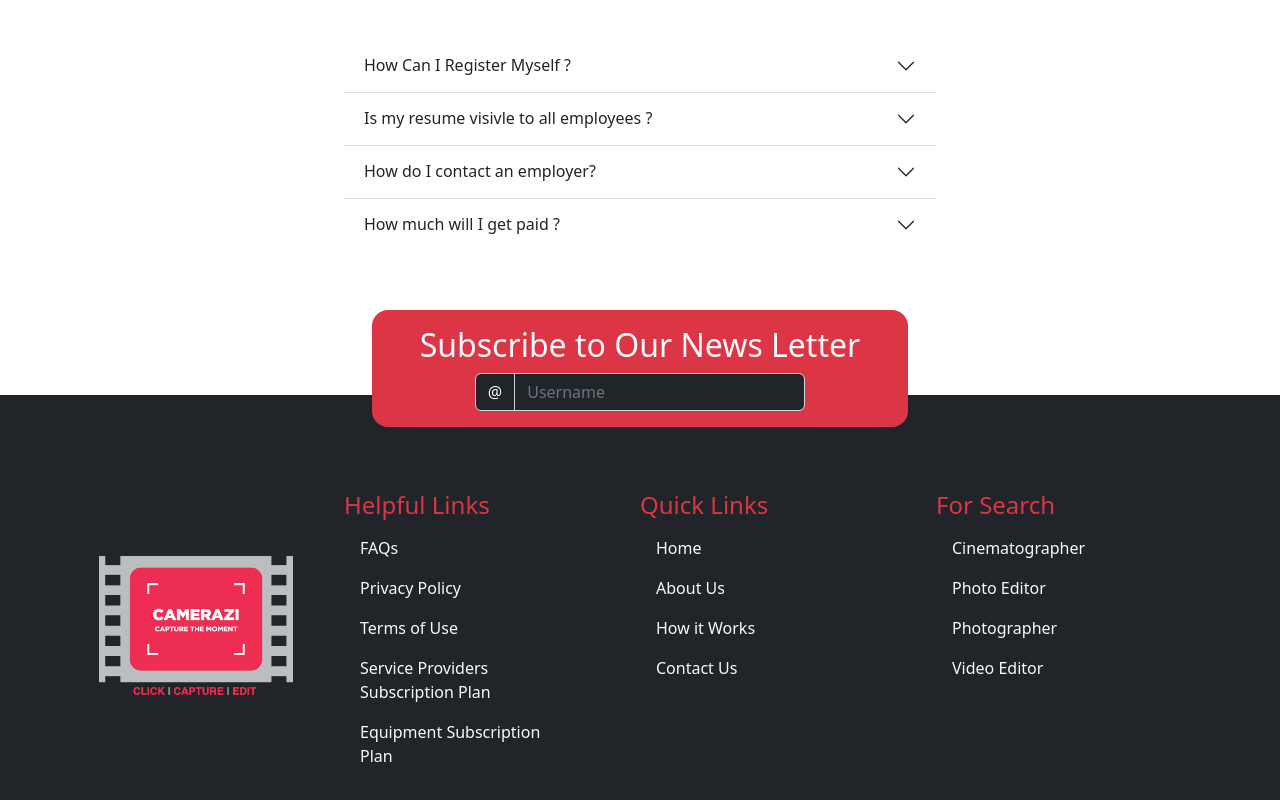
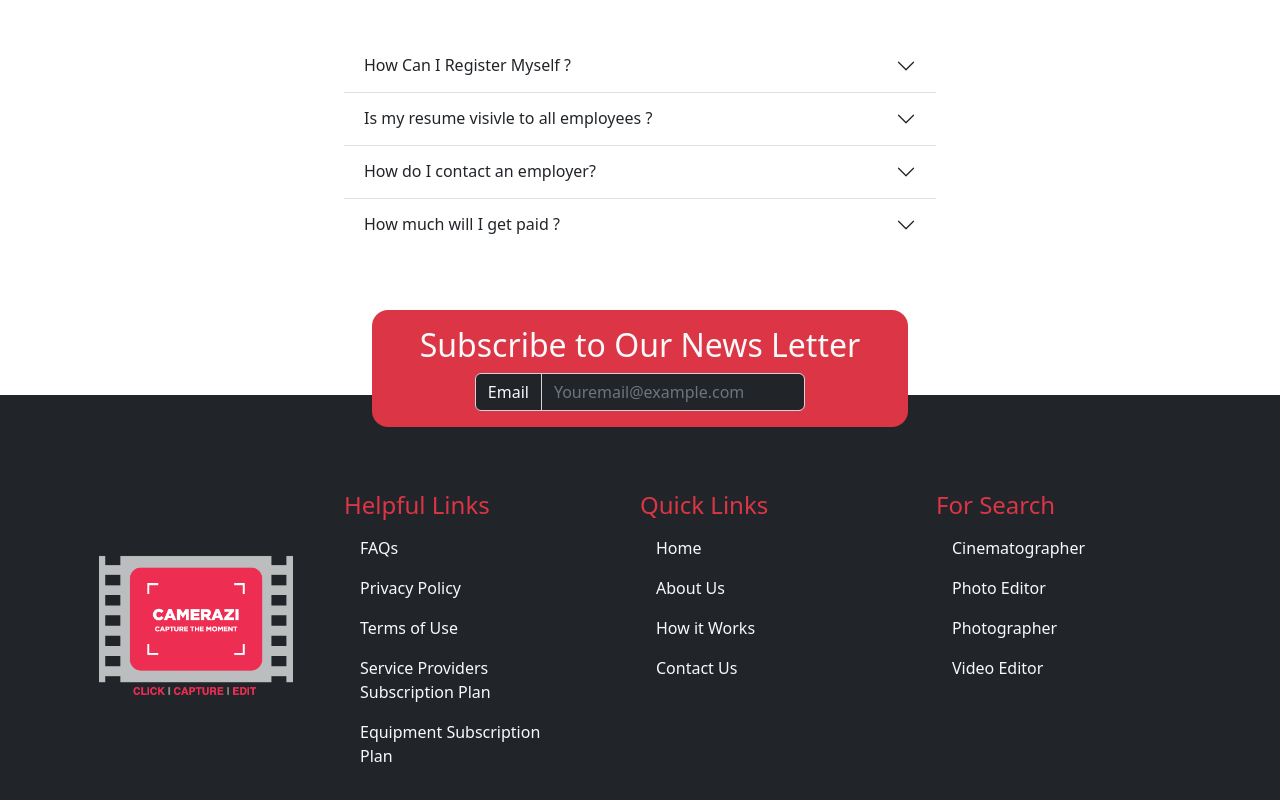
Before and after one commit to ikbakk/papaya-coders-submition, a React (Vite) app: page / in a window 1280 px wide. Shown: the part 5567-6367 px from the top of the page. Built offline with nearby package versions, Linux system fonts and the light colour scheme.

Commit message:
small changes in subscribe

```diff
--- a/src/components/Subscribe.jsx
+++ b/src/components/Subscribe.jsx
@@ -13,13 +13,13 @@ const Subscribe = () => {
           <span
             className='input-group-text bg-dark text-light'
             id='basic-addon1'>
-            @
+            Email
           </span>
           <input
             type='text'
             className='form-control bg-dark text-light'
-            placeholder='Username'
-            aria-label='Username'
+            placeholder='Youremail@example.com'
+            aria-label='Youremail@example.com'
             aria-describedby='basic-addon1'
           />
         </form>
```
